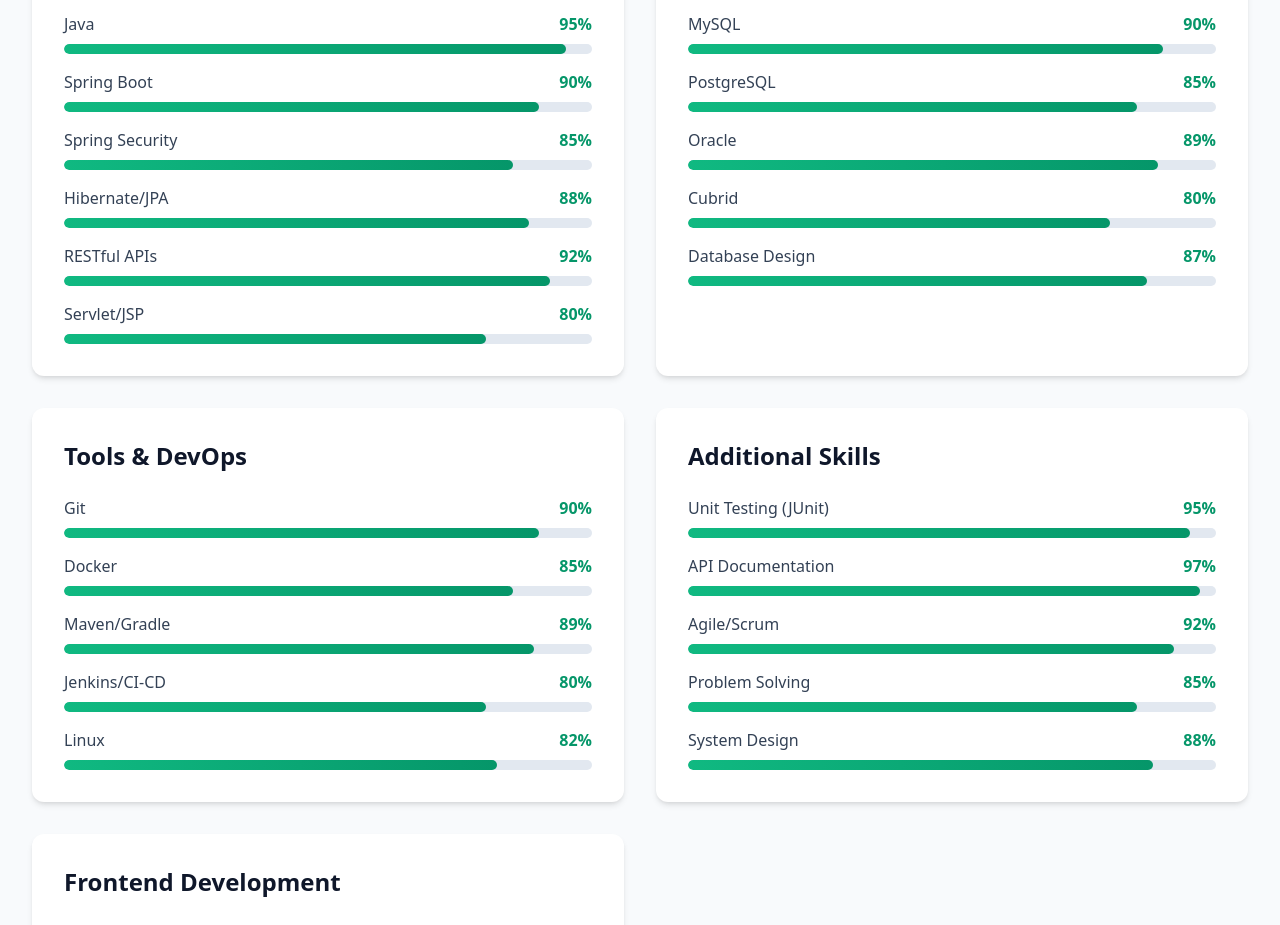
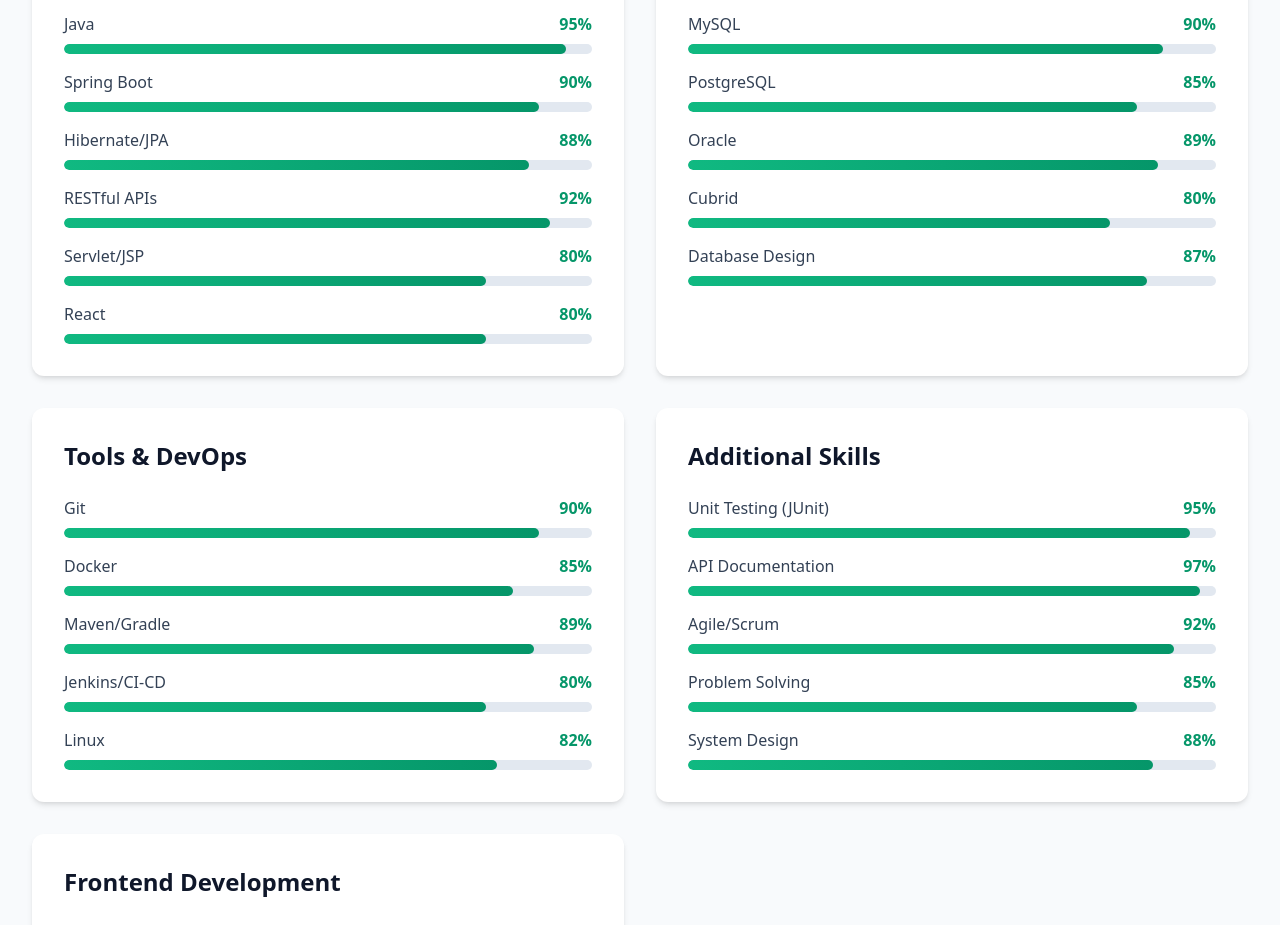
Before and after one commit to gromcheetos/portfolio, a React (Vite) app: page / in a window 1280 px wide. Shown: the part 1920-2845 px from the top of the page. Built offline with nearby package versions, Linux system fonts and the light colour scheme.

Commit message:
Update skills.ts

```diff
--- a/src/data/skills.ts
+++ b/src/data/skills.ts
@@ -28,10 +28,6 @@ export const skillCategories: Skills[] = [
               nameKo: '스프링 부트',
               level: 90
             },
-            { nameEn: 'Spring Security',
-              nameKo: '스프링 시큐어리티',
-              level: 85
-            },
             {
               nameEn: 'Hibernate/JPA',
               level: 88
@@ -41,6 +37,9 @@ export const skillCategories: Skills[] = [
               level: 92,
             },
             { nameEn: 'Servlet/JSP',
+              level: 80
+            },
+            { nameEn: 'React',
               level: 80
             }
         ],
```
